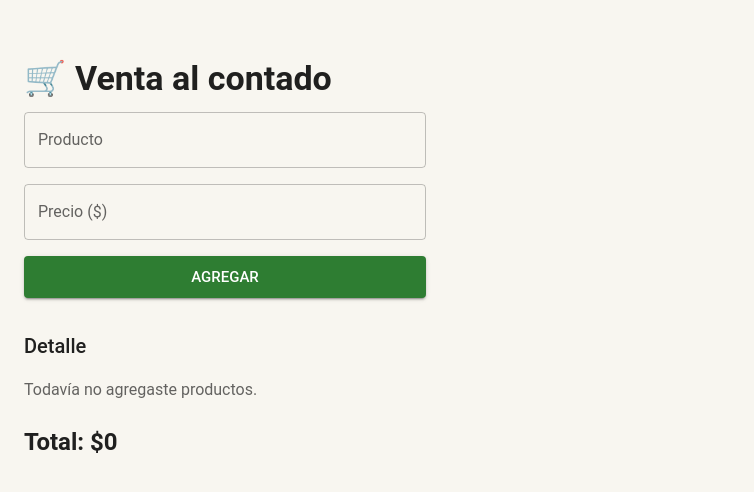
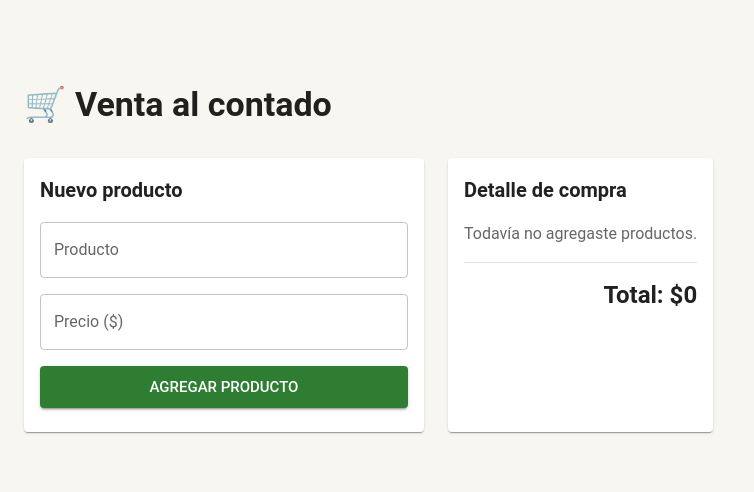
Before and after one commit to Alvarin2022/libreta-digital, a React (Vite) app: page /venta in a window 1280 px wide. Shown: the part 142-634 px from the top of the page, without its empty margins (0-754 px from the left). Built offline with nearby package versions, Linux system fonts and the light colour scheme.

Commit message:
feat: improve cash sale layout and ticket view

```diff
--- a/src/pages/CashSale.tsx
+++ b/src/pages/CashSale.tsx
@@ -4,15 +4,19 @@ import {
   Button,
   Card,
   CardContent,
+  Divider,
   IconButton,
   TextField,
   Typography,
 } from "@mui/material";
+
 import DeleteIcon from "@mui/icons-material/Delete";
 
 import { SaleItem } from "../models/SaleItem";
 
+
 export default function CashSale() {
+
   const [product, setProduct] = useState("");
   const [price, setPrice] = useState("");
 
@@ -20,18 +24,23 @@ export default function CashSale() {
 
   const productRef = useRef<HTMLInputElement>(null);
 
+
   const addItem = () => {
+
     const productName = product.trim();
     const productPrice = Number(price);
+
 
     if (productName === "") {
       productRef.current?.focus();
       return;
     }
 
+
     if (isNaN(productPrice) || productPrice <= 0) {
       return;
     }
+
 
     setItems((prevItems) => [
       ...prevItems,
@@ -42,62 +51,126 @@ export default function CashSale() {
       },
     ]);
 
+
     setProduct("");
     setPrice("");
+
 
     setTimeout(() => {
       productRef.current?.focus();
     }, 0);
+
   };
 
-  const removeItem = (id: number) => {
+
+  const removeItem = (id:number) => {
+
     setItems((prevItems) =>
-      prevItems.filter((item) => item.id !== id)
+      prevItems.filter(
+        (item)=> item.id !== id
+      )
     );
+
   };
 
-  const total = items.reduce((sum, item) => sum + item.price, 0);
+
+  const total = items.reduce(
+    (sum,item)=> sum + item.price,
+    0
+  );
+
+
 
   return (
+
     <Box
       sx={{
-        maxWidth: 450,
-        margin: "0 auto",
-        padding: 3,
+        padding:3,
       }}
     >
+
+
       <Typography
         variant="h4"
         gutterBottom
         sx={{
-    fontWeight: "bold",
+          fontWeight:"bold",
+          mb:4,
         }}
       >
         🛒 Venta al contado
       </Typography>
+
+
+
+      <Box
+        sx={{
+          display:"grid",
+          gridTemplateColumns:{
+            xs:"1fr",
+            md:"400px 1fr",
+          },
+          gap:3,
+        }}
+      >
+
+
+
+        {/* FORMULARIO */}
+
+
+        <Card>
+
+          <CardContent>
+
+
+            <Typography
+              variant="h6"
+              sx={{
+                fontWeight:"bold",
+                mb:2,
+              }}
+            >
+              Nuevo producto
+            </Typography>
+
+
 
             <TextField
               inputRef={productRef}
               fullWidth
               label="Producto"
               value={product}
-        onChange={(e) => setProduct(e.target.value)}
-        sx={{ mb: 2 }}
+              onChange={(e)=>setProduct(e.target.value)}
+              sx={{
+                mb:2
+              }}
             />
+
+
 
             <TextField
               fullWidth
               label="Precio ($)"
               type="number"
               value={price}
-        onChange={(e) => setPrice(e.target.value)}
-        onKeyDown={(e) => {
-          if (e.key === "Enter") {
+              onChange={(e)=>setPrice(e.target.value)}
+
+              onKeyDown={(e)=>{
+
+                if(e.key==="Enter"){
                   addItem();
                 }
+
               }}
-        sx={{ mb: 2 }}
+
+              sx={{
+                mb:2
+              }}
+
             />
+
+
 
             <Button
               fullWidth
@@ -105,69 +178,158 @@ export default function CashSale() {
               size="large"
               onClick={addItem}
             >
-        Agregar
+              Agregar producto
             </Button>
+
+
+
+          </CardContent>
+
+        </Card>
+
+
+
+
+        {/* DETALLE */}
+
+
+        <Card>
+
+
+          <CardContent>
+
 
             <Typography
               variant="h6"
-        sx={{ mt: 4, mb: 2 }}
+              sx={{
+                fontWeight:"bold",
+                mb:2,
+              }}
             >
-        Detalle
+              Detalle de compra
             </Typography>
 
-      {items.length === 0 ? (
-        <Typography color="text.secondary">
+
+
+            {
+              items.length === 0 ?
+
+
+              (
+
+                <Typography
+                  color="text.secondary"
+                >
                   Todavía no agregaste productos.
                 </Typography>
-      ) : (
-        items.map((item) => (
-          <Card
+
+              )
+
+
+              :
+
+
+              (
+
+                <Box>
+
+
+                  {
+                    items.map((item)=>(
+
+                      <Box
                         key={item.id}
-            sx={{ mt: 1 }}
-          >
-            <CardContent>
-              <Box
                         sx={{
-                  display: "flex",
-                  justifyContent: "space-between",
-                  alignItems: "center",
+                          display:"flex",
+                          justifyContent:"space-between",
+                          alignItems:"center",
+                          py:1,
                         }}
                       >
-                <Box>
-                  <Typography
-                    sx={{
-                      fontWeight: 600,
-                    }}
-                  >
+
+
+                        <Typography>
                           {item.product}
                         </Typography>
 
-                  <Typography color="text.secondary">
+
+
+                        <Box
+                          sx={{
+                            display:"flex",
+                            alignItems:"center",
+                            gap:1,
+                          }}
+                        >
+
+
+                          <Typography>
                             ${item.price}
                           </Typography>
+
+
+
+                          <IconButton
+                            size="small"
+                            color="error"
+                            onClick={()=>
+                              removeItem(item.id)
+                            }
+                          >
+                            <DeleteIcon/>
+                          </IconButton>
+
+
                         </Box>
 
-                <IconButton
-                  color="error"
-                  onClick={() => removeItem(item.id)}
-                >
-                  <DeleteIcon />
-                </IconButton>
+
                       </Box>
-            </CardContent>
-          </Card>
+
                     ))
-      )}
+                  }
+
+
+                </Box>
+
+              )
+
+            }
+
+
+
+            <Divider
+              sx={{
+                my:2,
+              }}
+            />
+
+
 
             <Typography
               variant="h5"
               sx={{
-          mt: 3,
-          fontWeight: "bold",
+                fontWeight:"bold",
+                textAlign:"right",
               }}
             >
               Total: ${total}
             </Typography>
+
+
+
+          </CardContent>
+
+
+        </Card>
+
+
+
       </Box>
+
+
+
+    </Box>
+
   );
+
 }
```
Lines whose indentation alone changed are shown as unchanged.
